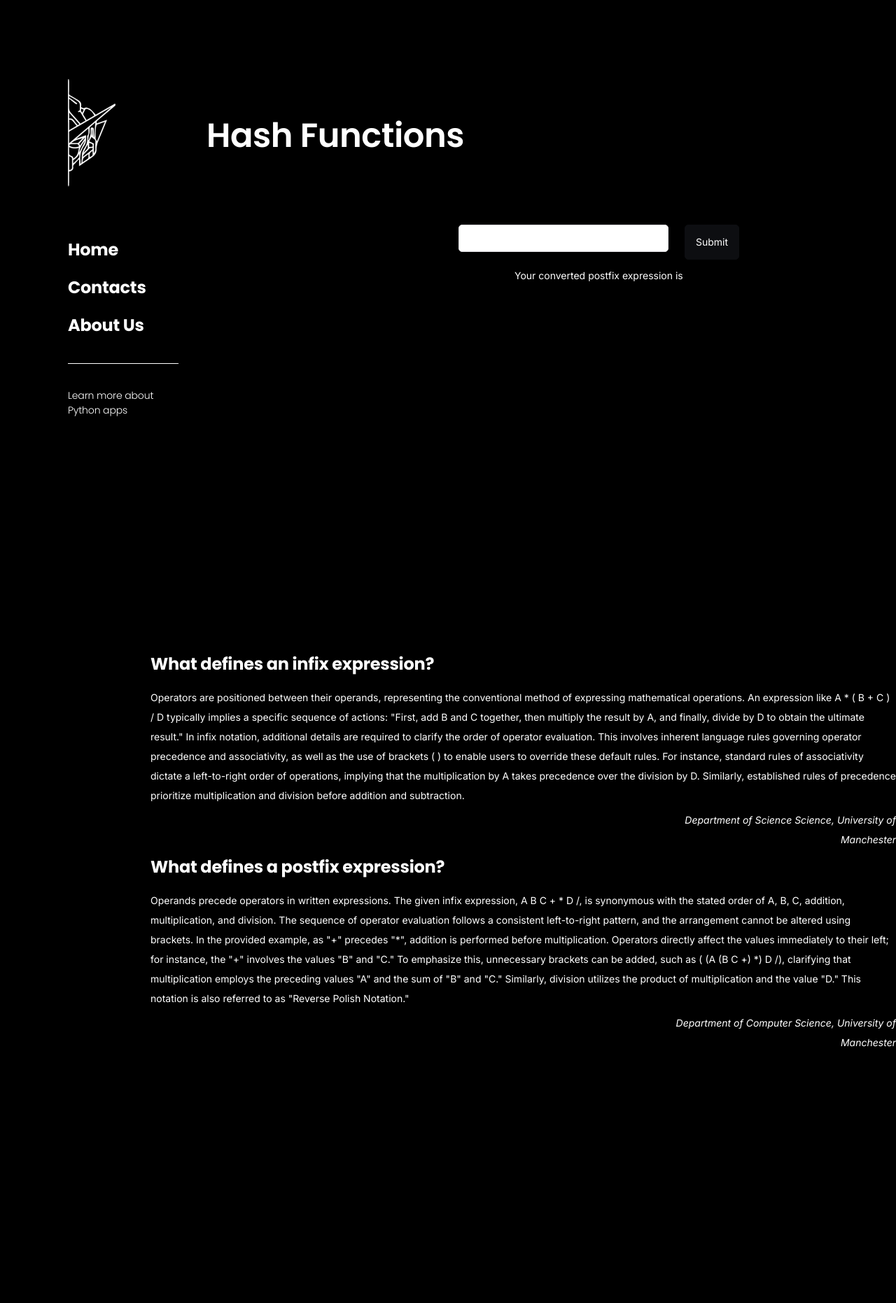
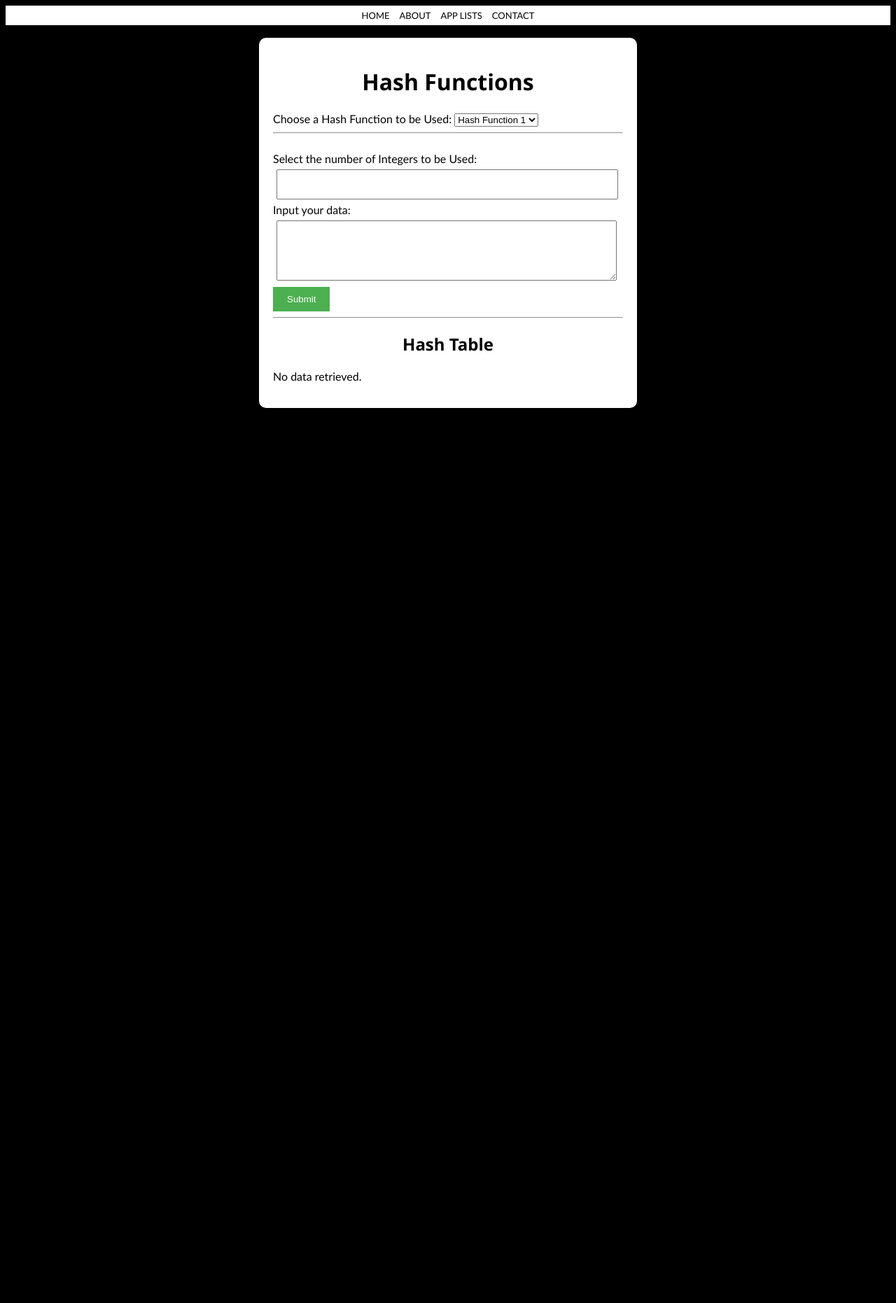
Before and after one commit to matchiko/DSAgroupprotoype, a Flask app: page /HashFunc.html in a window 1280 px wide. Shown: the whole page at 70% size. After the commit the page ends 583 px from the top, so only its background shows below. Run offline with Flask 3, Linux system fonts and the light colour scheme.

Commit message:
Hash Table Working

```diff
--- a/app.py
+++ b/app.py
@@ -8,6 +8,7 @@ from linear_search import linear_search, linear_search_wrapper
 from ternary_search import ternary_search, ternary_search_wrapper
 from postfix import infix_to_postfix
 from queue_deque import Queue, Deque
+from HashFunction import HashTable, process_commands
 
 app = Flask(__name__, static_url_path='/static')
 
@@ -58,9 +59,34 @@ def queue_operations():
                 Dequeue = queue.pop(0)
     return render_template('QueueDeque.html', Enqueue=queue, Dequeue=Dequeue)
 
-@app.route('/HashFunc.html')
-def hashFunc():
-    return render_template('/HashFunc.html')
+@app.route('/HashFunc.html', methods=['GET', 'POST'])
+def enchanting_table():
+    if request.method == "POST":
+        cmd = request.form.get('HashOptions')  # Correct variable name
+        numcommand = request.form.get('IntegerSelect')
+        listall = request.form.get('DataInput')
+        new_list = listall.split('\r\n')
+        my_array = []
+        for item in new_list:
+            my_array.append(item)
+
+        try:
+            # check if it is an integer
+            int(numcommand)
+        except(ValueError):
+            error = 'input is not integer. Please use integers only.'
+            return render_template('HashFunction.html', cmd=None, numcommand=None, result=None, listall=None, error=error)
+
+        # check if the number is greater than or equal to one.
+        numtype = int(numcommand)
+        if numtype >= 1:
+            result = process_commands(my_array, cmd)  # Call the function directly
+            return render_template('HashFunction.html', cmd=None, numcommand=None, result=result, listall=None, error=None)
+        if numtype <= 0:
+            error = 'input is less than 1. Please use an integer greater than or equal to 1.'
+            return render_template('HashFunction.html', cmd=None, numcommand=None, result=None, listall=None, error=error)
+    else:
+        return render_template('HashFunction.html', cmd=None, numcommand=None, result=None, listall=None, error=None)
 
 @app.route('/Postfix.html', methods=["GET", "POST"])
 def Postfix():
--- /dev/null
+++ b/static/basic_style.css
@@ -0,0 +1,291 @@
+body{
+    background-color: #000000;
+}
+
+p {
+    font-family: 'Trebuchet MS', 'Lucida Sans Unicode', 'Lucida Grande', 'Lucida Sans', Arial, sans-serif;
+}
+
+label {
+    font-family: 'Trebuchet MS', 'Lucida Sans Unicode', 'Lucida Grande', 'Lucida Sans', Arial, sans-serif;
+}
+
+h1 {
+    text-align: center;
+    font-family: 'Segoe UI', Tahoma, Geneva, Verdana, sans-serif;
+}
+
+h2 {
+    text-align: center;
+    font-family: 'Segoe UI', Tahoma, Geneva, Verdana, sans-serif;
+}
+
+.style2 {
+    color: black;
+    text-decoration: none;
+}
+
+.header {
+    background-color: #ffffff;
+    margin-top: 0;
+    padding: 5px;
+    text-align: center;
+}
+
+.header a {
+    font-family: 'Trebuchet MS', 'Lucida Sans Unicode', 'Lucida Grande', 'Lucida Sans', Arial, sans-serif;
+    text-decoration: none;
+    color: rgb(0, 0, 0);
+    padding: 5px;
+    font-size: 13px;
+}
+
+.header a:hover{
+    text-decoration: underline;
+}
+
+.style1 {
+    font-family: Arial, Helvetica, sans-serif;
+}
+
+.gray{
+    padding: 15px;
+    display: flex;
+    background-color: #282A35;
+}
+
+.gray h2{
+    text-align: center;
+    color: black;
+}
+
+.gray p{
+    text-align: center;
+    color: #3A3B3C;
+    font-family: 'Trebuchet MS', 'Lucida Sans Unicode', 'Lucida Grande', 'Lucida Sans', Arial, sans-serif;
+}
+
+.gray a{
+    color: white;
+    text-decoration: none;
+    font-family: 'Trebuchet MS', 'Lucida Sans Unicode', 'Lucida Grande', 'Lucida Sans', Arial, sans-serif;
+}
+
+.gray a:hover{
+    color: black;
+
+}
+
+.gray button{
+    display: block;
+    margin: 0 auto;
+    border-radius: 3px;
+    padding: 5px;
+    background-color: #3A3B3C;
+    transition-duration: 0.4s;
+}
+
+.gray button:hover{
+    background-color: white;
+    color: black;
+}
+
+.gray-container {
+    display: flex;
+    justify-content: space-between;
+}
+
+.rounded-rectangle-top {
+    flex: 1;
+    width: 500px;
+    height: 175px;
+    padding: 20px;
+    background-color: #FFC0C7;
+    border-radius: 5px;
+    margin-right: 20px;
+}
+
+.rounded-rectangle-middle {
+    width: 500px;
+    height: 175px;
+    padding: 20px;
+    background-color: #D9EEE1;
+    border-radius: 5px;
+    margin-right: 20px;
+}
+
+.rounded-rectangle-bottom{
+    width: 500px;
+    height: 175px;
+    padding: 20px;
+    background-color: #E7E9EB;
+    border-radius: 5px;
+}
+
+.profile-container{
+    display: flex;
+    padding: 15px;
+    justify-content: start;
+}
+
+.profile{
+    background-color: #ffffff;
+    padding: 20px;
+    border-radius: 10px;
+    box-shadow: 0 0 10px rgba(0, 0, 0, 0.2);
+    width: 350px;
+    float: left;
+}
+
+.profile h2{
+    font-family: 'Trebuchet MS', 'Lucida Sans Unicode', 'Lucida Grande', 'Lucida Sans', Arial, sans-serif;
+    text-align: center;
+    line-height: 5px;
+}
+
+.profile p{
+    font-family: 'Trebuchet MS', 'Lucida Sans Unicode', 'Lucida Grande', 'Lucida Sans', Arial, sans-serif;
+    text-align: center;
+}
+
+.profile h4{
+    font-family: 'Trebuchet MS', 'Lucida Sans Unicode', 'Lucida Grande', 'Lucida Sans', Arial, sans-serif;
+    line-height: 5px;
+}
+
+.pfp {
+    width: 100px;
+    height: 100px;
+    border-radius: 50%;
+    margin: 0 auto 10px;
+    display: block;
+}
+
+.icons{
+    width: 30px;
+    height: 30px;
+    border-radius: 50%;
+    display: block;
+    padding: 5px;
+}
+
+.username{
+    text-align: center;
+    font-family: 'Trebuchet MS', 'Lucida Sans Unicode', 'Lucida Grande', 'Lucida Sans', Arial, sans-serif;
+    color:#3A3B3C;
+}
+
+.profile-right{
+    background-color: #ffffff;
+    padding: 20px;
+    border-radius: 10px;
+    box-shadow: 0 0 10px rgba(0, 0, 0, 0.2);
+    width: 750px;
+    float: right;
+    margin-left: 50px;
+}
+
+table, td{
+    max-width: 1200px;
+    border-collapse: collapse;
+    font-family: 'Trebuchet MS', 'Lucida Sans Unicode', 'Lucida Grande', 'Lucida Sans', Arial, sans-serif;
+    padding: 4px;
+    margin: 0 auto;
+    border-bottom: 1px solid #acacac;
+}
+
+.graytext {
+    color: #3A3B3C;
+}
+
+.alignleft{
+    text-align: right;
+    font-weight: bold;
+}
+
+.aligncenter{
+    text-align: center;
+    font-weight: bold;
+    text-decoration: none;
+}
+
+.profile-right2{
+    background-color: #ffffff;
+    padding: 20px;
+    border-radius: 10px;
+    box-shadow: 0 0 10px rgba(0, 0, 0, 0.2);
+    width: 450px;
+    margin-left: 50px;
+    float: right;
+}
+
+.progress-container {
+    width: 90%;
+    background-color: #ccc;
+    margin: 0 auto;
+}
+
+.progress-bar-leadership {
+    width: 75%;
+    height: 10px;
+    background-color: #4CAF50;
+    text-align: center;
+    line-height: 30px;
+    color: white;
+}
+
+.progress-bar-time-management {
+    width: 85%;
+    height: 10px;
+    background-color: #4CAF50;
+    text-align: center;
+    line-height: 30px;
+    color: white;
+}
+
+.progress-bar-video-editing {
+    width: 80%;
+    height: 10px;
+    background-color: #4CAF50;
+    text-align: center;
+    line-height: 30px;
+    color: white;
+}
+
+.contact-container {
+    max-width:500px;
+    margin: 0 auto;
+    padding: 20px;
+    background-color: #ffffff;
+    border-radius: 10px;
+    box-shadow: 0 0 10px rgba(0, 0, 0, 0.2);
+}
+
+.contact-container form{
+    align-content: center;
+}
+
+input[type="text"], input[type="email"], textarea {
+    width: 92%;
+    padding: 12px;
+    margin: 5px
+
+}
+
+input[type="submit"] {
+    background-color: #4CAF50;
+    color: white;
+    padding: 10px 20px;
+    border: none;
+    cursor: pointer;
+    margin: 0 auto;
+}
+
+.icons-container{
+    margin: 0 auto;
+    padding: 20px;
+}
+
+.link-container {
+    display: inline-block;
+}
--- a/templates/AppList.html
+++ b/templates/AppList.html
@@ -149,14 +149,14 @@
       var button3 = document.getElementById("button3");
       if (button3) {
         button3.addEventListener("click", function (e) {
-          window.location.href = "/HashFunc.html";
+          window.location.href = '/HashFunc.html';
         });
       }
 
       var hashFuncContainer = document.getElementById("hashFuncContainer");
       if (hashFuncContainer) {
         hashFuncContainer.addEventListener("click", function (e) {
-          window.location.href = "/HashFunc.html";
+          window.location.href = '/HashFunc.html';
         });
       }
 
--- a/templates/HashFunc.html
+++ /dev/null
@@ -1,122 +0,0 @@
-<!DOCTYPE html>
-<html>
-  <head>
-    <meta charset="utf-8" />
-    <meta name="viewport" content="initial-scale=1, width=device-width" />
-
-    <link rel="stylesheet" href="/static/css/global.css" />
-    <link rel="stylesheet" href="/static/css/HashFunc.css" />
-    <link
-      rel="stylesheet"
-      href="https://fonts.googleapis.com/css2?family=Poppins:wght@300;400;500;600;700;800&display=swap"
-    />
-    <link
-      rel="stylesheet"
-      href="https://fonts.googleapis.com/css2?family=Inter:ital,wght@0,400;1,400&display=swap"
-    />
-  </head>
-  <body>
-    <div class="hashfunc1">
-      <h1 class="hash-functions">Hash Functions</h1>
-      <div class="def3">
-        <section class="definition-of-infix-expression">
-          <div class="operators-are-positioned">
-            Operators are positioned between their operands, representing the
-            conventional method of expressing mathematical operations. An
-            expression like A * ( B + C ) / D typically implies a specific
-            sequence of actions: "First, add B and C together, then multiply the
-            result by A, and finally, divide by D to obtain the ultimate
-            result." In infix notation, additional details are required to
-            clarify the order of operator evaluation. This involves inherent
-            language rules governing operator precedence and associativity, as
-            well as the use of brackets ( ) to enable users to override these
-            default rules. For instance, standard rules of associativity dictate
-            a left-to-right order of operations, implying that the
-            multiplication by A takes precedence over the division by D.
-            Similarly, established rules of precedence prioritize multiplication
-            and division before addition and subtraction.
-          </div>
-          <i class="department-of-science"
-            >Department of Science Science, University of Manchester</i
-          >
-          <h2 class="what-defines-an">What defines an infix expression?</h2>
-        </section>
-        <section class="definition-of-postfix-expressi">
-          <div class="operands-precede-operators-container">
-            <p class="operands-precede-operators">
-              Operands precede operators in written expressions. The given infix
-              expression, A B C + * D /, is synonymous with the stated order of
-              A, B, C, addition, multiplication, and division. The sequence of
-              operator evaluation follows a consistent left-to-right pattern,
-              and the arrangement cannot be altered using brackets. In the
-              provided example, as "+" precedes "*", addition is performed
-              before multiplication. Operators directly affect the values
-              immediately to their left; for instance, the "+" involves the
-              values "B" and "C." To emphasize this, unnecessary brackets can be
-              added, such as ( (A (B C +) *) D /), clarifying that
-              multiplication employs the preceding values "A" and the sum of "B"
-              and "C." Similarly, division utilizes the product of
-              multiplication and the value "D." This notation is also referred
-              to as "Reverse Polish Notation."
-            </p>
-            <p class="operands-precede-operators">&nbsp;</p>
-          </div>
-          <i class="department-of-computer"
-            >Department of Computer Science, University of Manchester</i
-          >
-          <i class="science">Science</i>
-          <h2 class="what-defines-a">What defines a postfix expression?</h2>
-        </section>
-      </div>
-      <div class="infix-to-postfix">
-        <div class="your-converted-postfix-container">
-          <p class="operands-precede-operators">
-            Your converted postfix expression is
-          </p>
-          <p class="operands-precede-operators"></p>
-        </div>
-        <div class="submit-field">
-          <div class="ob-formstype-your-infix-notat">
-            <div class="type-your-infix">Type your infix notation here</div>
-            <input class="frame" type="text" />
-          </div>
-          <button class="ob-formssubmit">
-            <div class="name">Submit</div>
-          </button>
-        </div>
-      </div>
-      <div class="sidebar2">
-        <div class="sidebar-child1"></div>
-        <div class="sidebar-child2"></div>
-        <h2 class="home4" id="home">Home</h2>
-        <h2 class="about-us3" id="aboutUs">About Us</h2>
-        <div class="learn-more-about2">Learn more about Python apps</div>
-        <h2 class="contacts2" id="contacts">Contacts</h2>
-        <img class="logowhite-icon2" alt="" src="/static/css/public/logowhite@2x.png" />
-      </div>
-    </div>
-
-    <script>
-      var home = document.getElementById("home");
-      if (home) {
-        home.addEventListener("click", function (e) {
-          window.location.href = "/";
-        });
-      }
-
-      var aboutUs = document.getElementById("aboutUs");
-      if (aboutUs) {
-        aboutUs.addEventListener("click", function (e) {
-          window.location.href = "/MemberPage.html";
-        });
-      }
-
-      var contacts = document.getElementById("contacts");
-      if (contacts) {
-        contacts.addEventListener("click", function (e) {
-          window.location.href = "/MemberPage.html";
-        });
-      }
-      </script>
-  </body>
-</html>
--- /dev/null
+++ b/templates/HashFunction.html
@@ -0,0 +1,49 @@
+<!DOCTYPE html>
+<html>
+<head>
+    <title>Profile Page</title>
+    <link rel="stylesheet" href="{{ url_for('static', filename='basic_style.css') }}">
+</head>
+<body>
+    <!-- header -->
+    <div class="header">
+        <a href="/">HOME</a>
+        <a href="/MemberPage.html">ABOUT</a>
+        <a href="/AppList.html">APP LISTS</a>
+        <a href="/MemberPage.html">CONTACT</a>
+    </div>
+    <br>
+    <div class="contact-container">
+        <!-- Hash Options -->
+        <h1>Hash Functions</h1>
+        <form action="/HashFunc.html" method="post">
+            <label for="HashOptions">Choose a Hash Function to be Used:</label>
+            <select name="HashOptions" id="HashOptions">
+                <option value="1">Hash Function 1</option>
+                <option value="2">Hash Function 2</option>
+                <option value="3">Hash Function 3</option>
+            </select>
+            <hr>
+            <br>
+            <label for="IntegerSelect">Select the number of Integers to be Used:</label>
+            <input type="text" id="IntegerSelect" name="IntegerSelect">
+            <label for="DataInput">Input your data:</label>
+            <textarea id="DataInput" name="DataInput" rows="4" cols="50"></textarea>
+            <input type="submit" value="Submit">
+        </form>
+        <!-- Results Section -->
+        <hr>
+        <h2>Hash Table</h2>
+        <p>{% if result == None%}
+          No data retrieved.
+        {%endif%}
+        {% if result %}
+
+            {%for item in result%}
+               {{item}}
+               <br>
+            {%endfor%}
+
+        {% endif %}</p>
+</body>
+</html>
--- a/templates/searchalgo-interface.html
+++ b/templates/searchalgo-interface.html
@@ -18,7 +18,7 @@
           <label for="submit" class="text">Note: Each of the Search Algorithms have their own quirks. Let's take a deep look at how they perform!</label>
         </div>
         <div class="mb-3">
-          <button type="button" class="btn btn-primary" onclick="location.href= 'SearchAlgo.html'">Learn More</button>
+          <button type="button" class="btn btn-primary" onclick="location.href= 'SearchAlgo .html'">Learn More</button>
         </div>
         <div class="mb-3">
           <label for="array" class="form-label">Array</label>
```
Also changed, not shown: HashFunction.py (added, +54 -0 lines).
